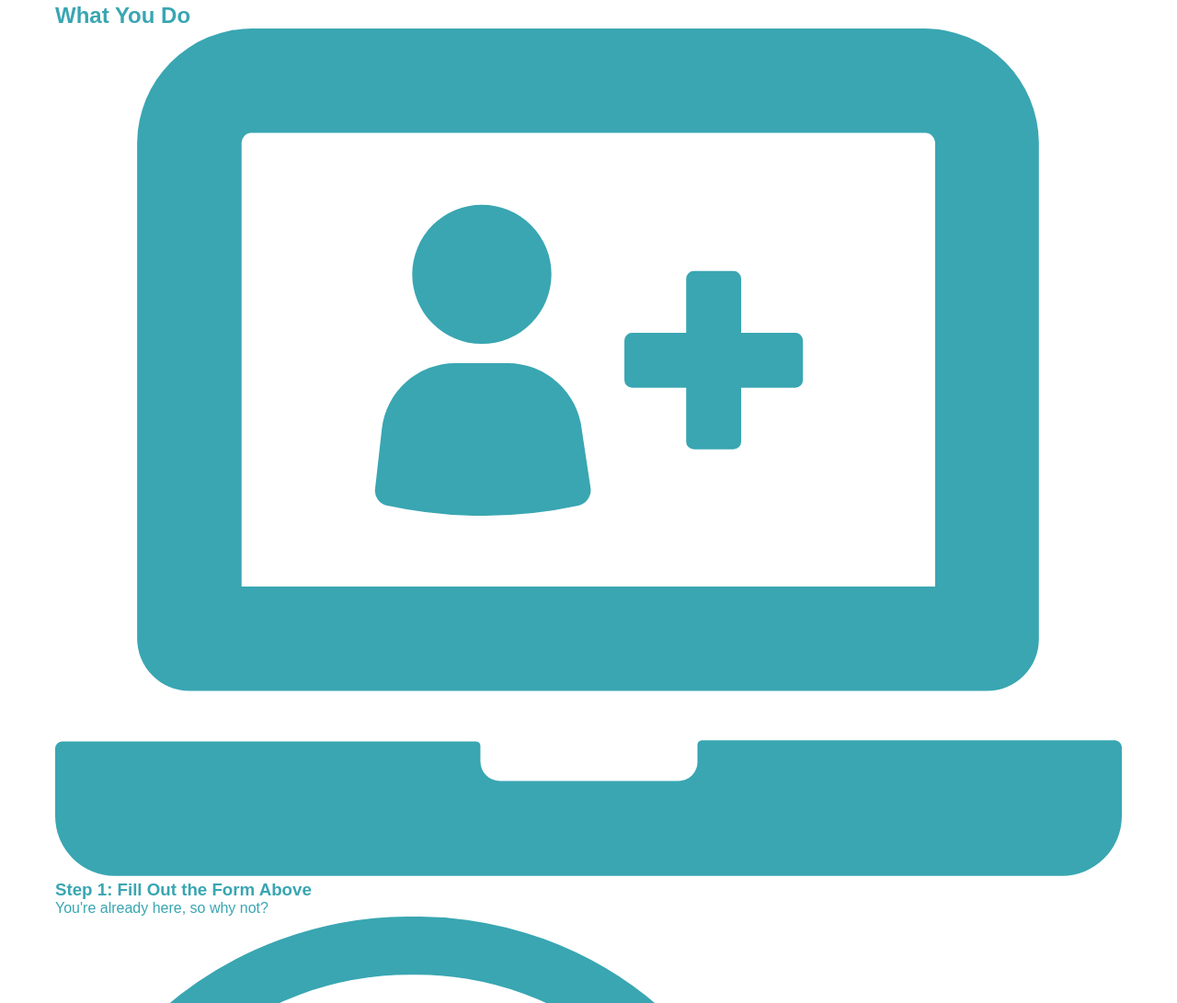
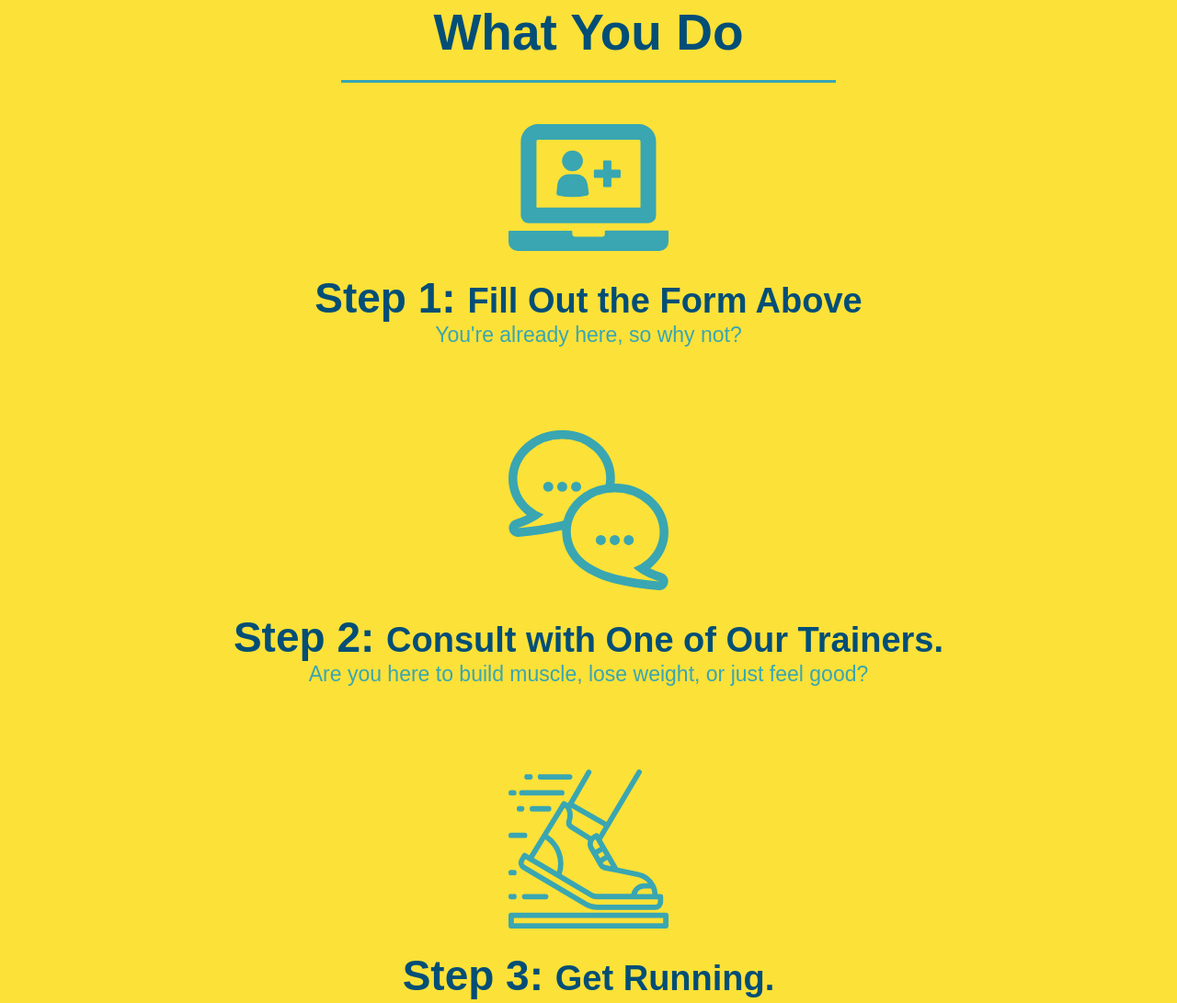
Before and after one commit to tolosaus/run-buddy, a plain HTML site: page index.html in a window 1280 px wide. Shown: the part 1117-2208 px from the top of the page at 92% size. Drawn offline with Linux system fonts and the light colour scheme.

Commit message:
style what you do section

```diff
--- a/assets/css/style.css
+++ b/assets/css/style.css
@@ -214,30 +214,14 @@ section {
 
   /* HERO FORM STYLES END */
 
+  /* What We do style */
+
 .intro {
 
     text-align: center;
 
   }
 
-
-.intro h2 {
-
-    font-size: 55px;
-
-    color: #024e76;
-
-    margin-bottom: 35px;
-
-    padding: 0 100px 20px 100px;
-
-    border-bottom: 3px solid;
-
-    border-color: #fce138;
-
-    display: inline-block;
-
-}
 
 .intro p {
 
@@ -252,3 +236,80 @@ section {
     margin: 0 auto;
 
 }
+
+/*What We Do Style ends */
+
+.steps {
+
+    text-align: center;
+
+    background: #fce138;
+
+}
+
+.section-title {
+
+    font-size: 55px;
+
+    color: #024e76;
+
+    margin-bottom: 35px;
+
+    padding: 0 100px 20px 100px;
+
+    display: inline-block;
+
+    border-bottom: 3px solid;
+
+}
+
+.primary-border {
+
+    border-color: #fce138;
+
+}
+
+.secondary-border {
+
+    border-color: #39a6b2;
+
+}
+
+.steps div {
+
+    margin-bottom: 80px;
+
+}
+
+.steps img {
+
+
+    width: 15%;
+
+    margin:10px 0;
+
+}
+
+.steps h3 {
+
+    color: #024e76;
+
+    font-size: 46px;
+
+    margin-top: 10px;
+
+}
+
+.steps p {
+
+    color: #39a6b2;
+
+    font-size: 23px;
+
+}
+
+.steps span {
+
+    font-size: 38px;
+
+}
--- a/index.html
+++ b/index.html
@@ -143,7 +143,7 @@
 
        <section id="what-we-do" class="intro">
 
-         <h2>What We Do</h2>
+         <h2 class="section-title primary-border">What We Do</h2>
 
          <p> butcher selfies chambray shabby chic gentrify readymade yr Echo Park XOXO Tumblr normcore Banksy direct trade Blue Bottle chillwave you probably haven't heard of them single-origin coffee Vice fanny pack fixie Odd Future Austin fingerstache pickled twee synth Wes Anderson Thundercats viral bitters flannel meggings narwhal Marfa Schlitz sustainable Intelligentsia umami deep v craft
 
@@ -153,9 +153,9 @@
 
        <!-- "what you do" section-->
 
-         <section id="what-you-do">
+         <section id="what-you-do" class="steps">
 
-       <h2>What You Do</h2>
+       <h2 class="section-title secondary-border">What You Do</h2>
 
         <div>
 
@@ -163,7 +163,7 @@
 
              <img src="./assets/images/step-1.svg" alt="" />
 
-             <h3>Step 1: Fill Out the Form Above</h3>
+             <h3>Step 1: <span>Fill Out the Form Above</span></h3>
 
              <p>You're already here, so why not?</p>
 
@@ -173,7 +173,7 @@
 
              <img src="./assets/images/step-2.svg" alt="" />
 
-             <h3>Step 2: Consult with One of Our Trainers.</h3>
+             <h3>Step 2: <span>Consult with One of Our Trainers.</span></h3>
 
              <p>Are you here to build muscle, lose weight, or just feel good?</p>
 
@@ -183,8 +183,7 @@
 
              <img src="./assets/images/step-3.svg" alt="" />
 
-
-             <h3>Step 3: Get Running.</h3>
+             <h3>Step 3: <span>Get Running.</span></h3>
 
              <p>Hit the ground runnning (literally) once your trainer lays out your plan.</p>
 
@@ -194,7 +193,7 @@
 
              <img src="./assets/images/step-4.svg" alt="" />
 
-             <h3>Step 4: See Results.</h3>
+             <h3>Step 4: <span>See Results.</span></h3>
 
              <p>Bi-weekly checkins with your trainer will keep you focused</p>
 
```
